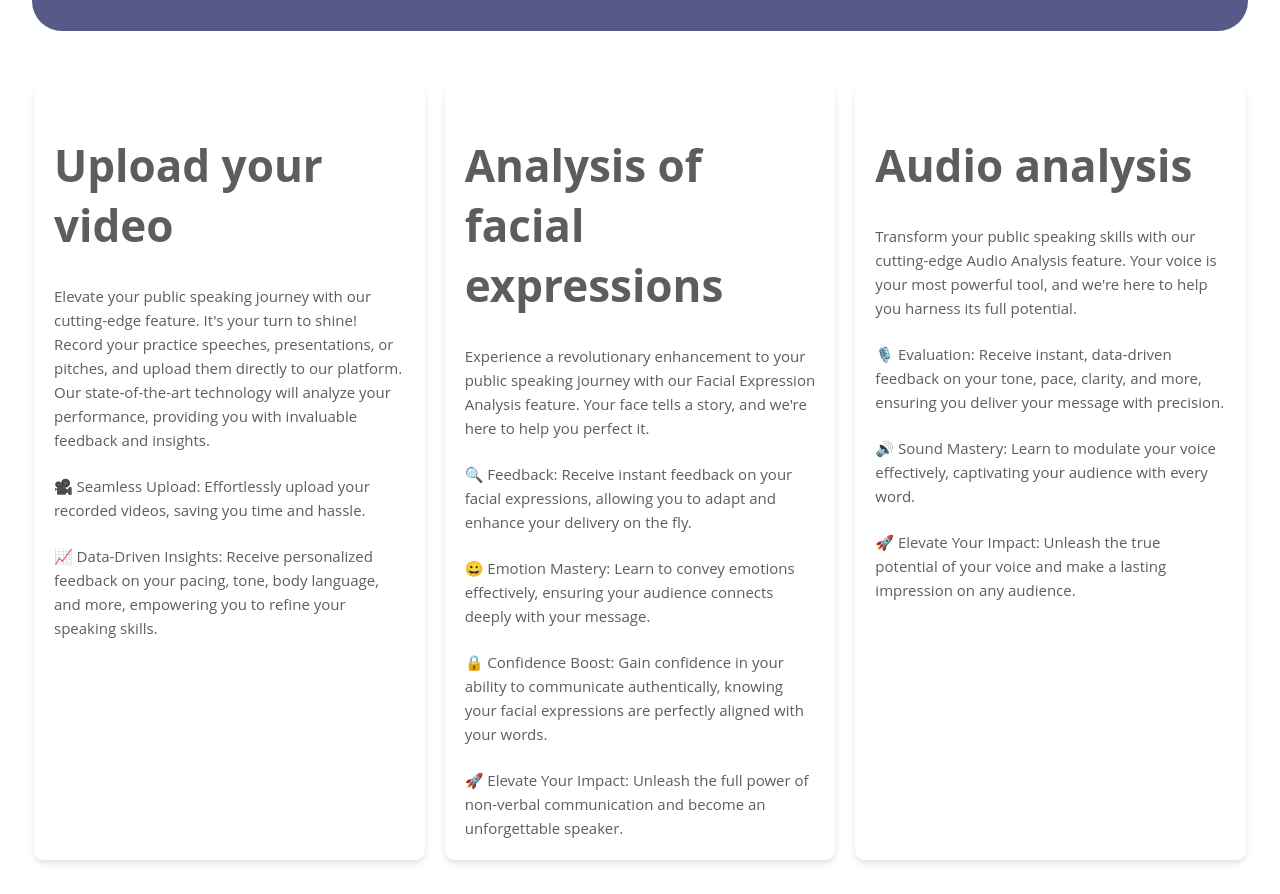
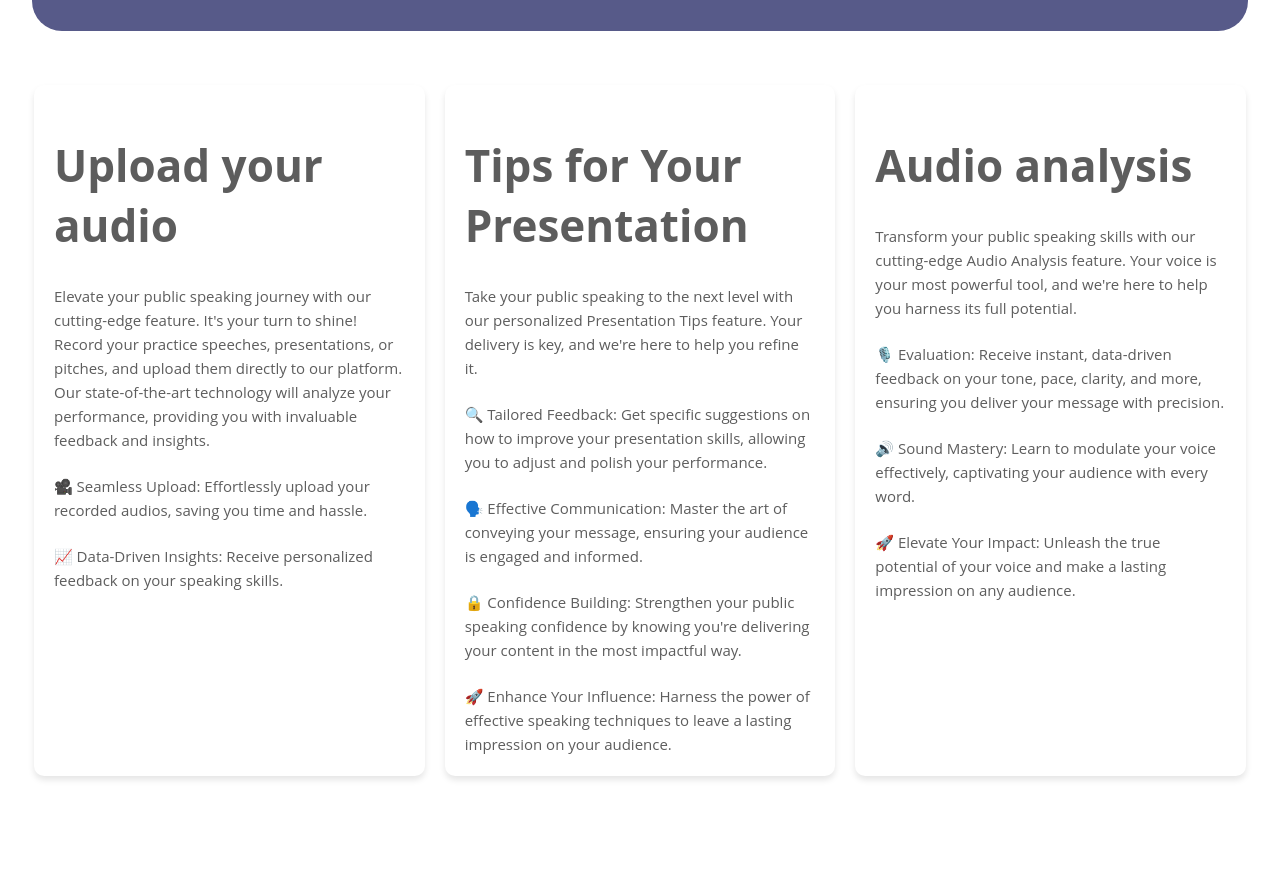
Before and after one commit to valeriach30/Public-Speaking-Trainer, a React (Create React App) app: page / in a window 1280 px wide. Shown: the part 970-1864 px from the top of the page. After the commit the page ends 1780 px from the top, so only its background shows below. Built offline with nearby package versions, Linux system fonts and the light colour scheme.

Commit message:
[fix] what we offer tips

```diff
--- a/src/components/Home.js
+++ b/src/components/Home.js
@@ -21,24 +21,24 @@ function Home() {
             <h1 className='titleF'>What we offer</h1>
             <div className='content'>
                 <div className="feature1">
-                    <h1>Upload your video</h1>
+                    <h1>Upload your audio</h1>
                     <p>Elevate your public speaking journey with our cutting-edge feature. It's your turn to shine! Record your practice speeches, presentations, or pitches, and upload them directly to our platform. Our state-of-the-art technology will analyze your performance, providing you with invaluable feedback and insights.</p>
                     <br></br>
-                    <p>🎥 Seamless Upload: Effortlessly upload your recorded videos, saving you time and hassle.</p>
+                    <p>🎥 Seamless Upload: Effortlessly upload your recorded audios, saving you time and hassle.</p>
                     <br></br>
-                    <p>📈 Data-Driven Insights: Receive personalized feedback on your pacing, tone, body language, and more, empowering you to refine your speaking skills.</p>
+                    <p>📈 Data-Driven Insights: Receive personalized feedback on your speaking skills.</p>
                 </div>
                 <div className="feature1">
-                    <h1>Analysis of facial expressions</h1>
-                    <p>Experience a revolutionary enhancement to your public speaking journey with our Facial Expression Analysis feature. Your face tells a story, and we're here to help you perfect it. </p>
+                    <h1>Tips for Your Presentation</h1>
+                    <p>Take your public speaking to the next level with our personalized Presentation Tips feature. Your delivery is key, and we're here to help you refine it. </p>
                     <br></br>
-                    <p>🔍 Feedback: Receive instant feedback on your facial expressions, allowing you to adapt and enhance your delivery on the fly.</p>
+                    <p>🔍 Tailored Feedback: Get specific suggestions on how to improve your presentation skills, allowing you to adjust and polish your performance.</p>
                     <br></br>
-                    <p>😀 Emotion Mastery: Learn to convey emotions effectively, ensuring your audience connects deeply with your message.</p>
+                    <p>🗣️ Effective Communication: Master the art of conveying your message, ensuring your audience is engaged and informed.</p>
                     <br></br>
-                    <p>🔒 Confidence Boost: Gain confidence in your ability to communicate authentically, knowing your facial expressions are perfectly aligned with your words.</p>
+                    <p>🔒 Confidence Building: Strengthen your public speaking confidence by knowing you're delivering your content in the most impactful way.</p>
                     <br></br>
-                    <p>🚀 Elevate Your Impact: Unleash the full power of non-verbal communication and become an unforgettable speaker.</p>
+                    <p>🚀 Enhance Your Influence: Harness the power of effective speaking techniques to leave a lasting impression on your audience.</p>
                 </div>
                 <div className="feature1">
                     <h1>Audio analysis</h1>
@@ -51,7 +51,7 @@ function Home() {
                     <p>🚀 Elevate Your Impact: Unleash the true potential of your voice and make a lasting impression on any audience.</p>
                 </div>
             </div>
-        </div>
+        </div >
     );
 }
 
```
